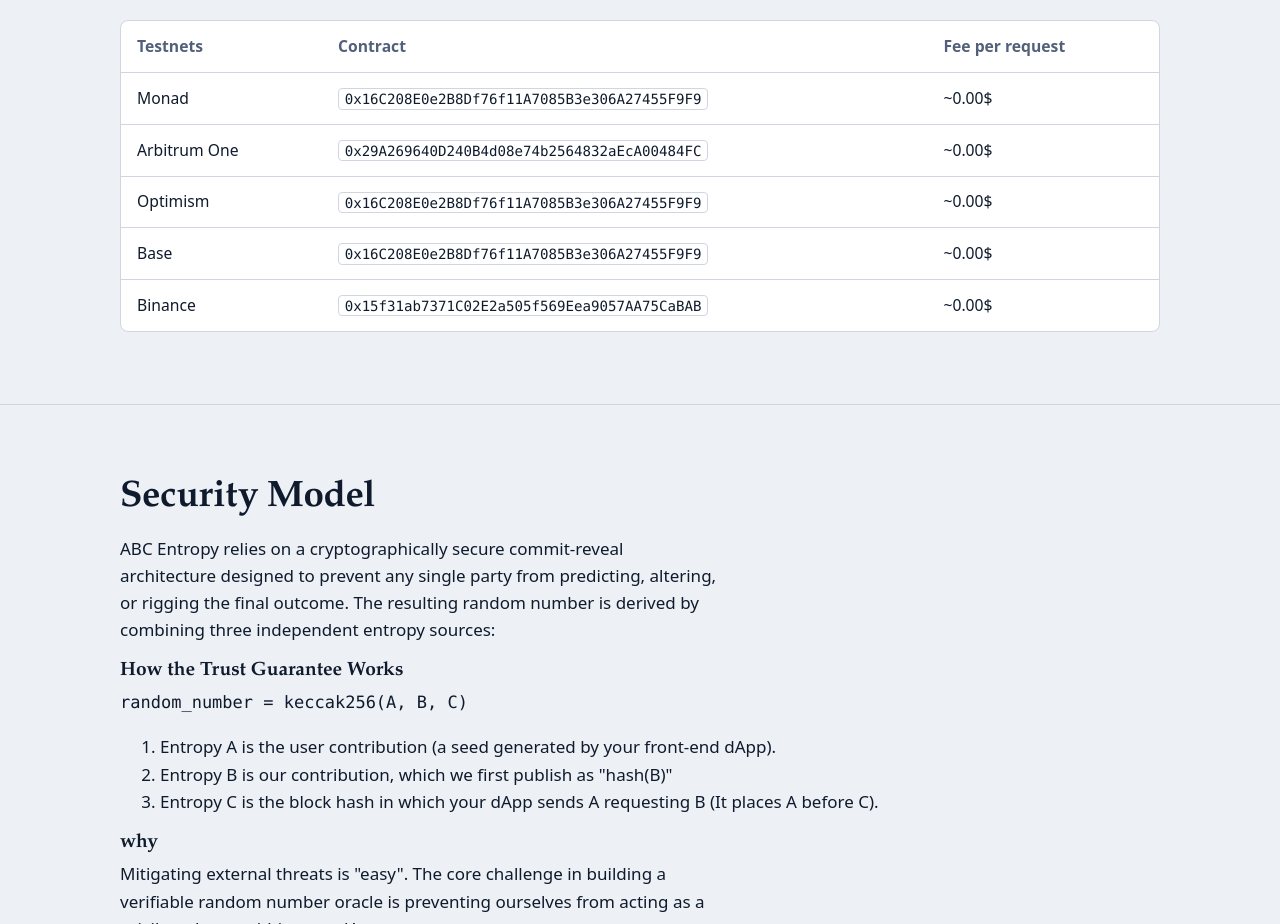
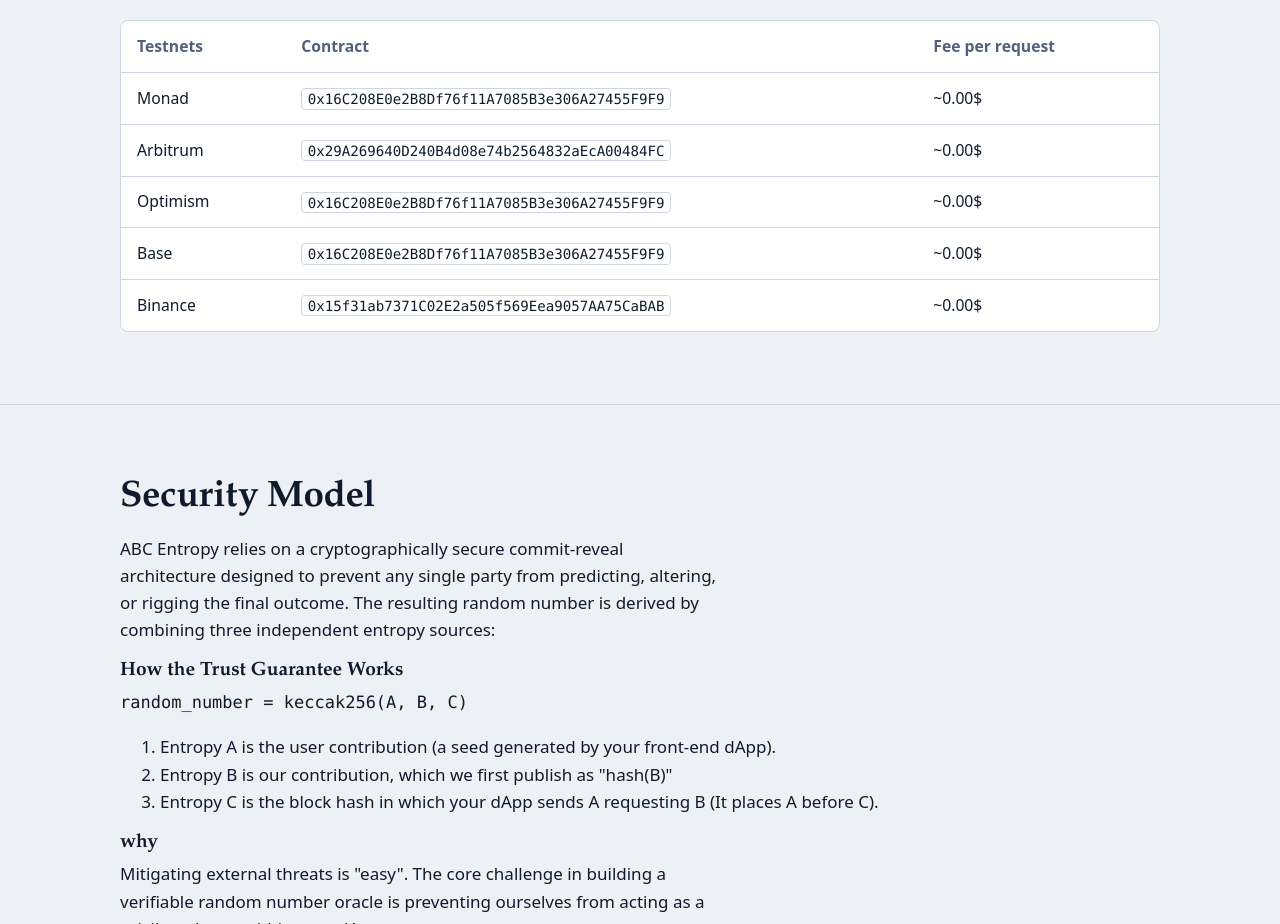
Before and after one commit to pulsartronic/entropy, a website: page docs/index.html in a window 1280 px wide. Shown: the part 4080-5004 px from the top of the page. Drawn offline with nearby package versions, Linux system fonts and the light colour scheme.

Commit message:
docs / package

```diff
--- a/docs/index.html
+++ b/docs/index.html
@@ -350,7 +350,7 @@ contract ABCEntropyExample is IEntropyConsumer {
           </thead>
           <tbody>
             <tr><td>Monad</td><td><code>0x16C208E0e2B8Df76f11A7085B3e306A27455F9F9</code></td><td>~0.00$</td></tr>
-            <tr><td>Arbitrum One</td><td><code>0x29A269640D240B4d08e74b2564832aEcA00484FC</code></td><td>~0.00$</td></tr>
+            <tr><td>Arbitrum</td><td><code>0x29A269640D240B4d08e74b2564832aEcA00484FC</code></td><td>~0.00$</td></tr>
             <tr><td>Optimism</td><td><code>0x16C208E0e2B8Df76f11A7085B3e306A27455F9F9</code></td><td>~0.00$</td></tr>
             <tr><td>Base</td><td><code>0x16C208E0e2B8Df76f11A7085B3e306A27455F9F9</code></td><td>~0.00$</td></tr>
             <tr><td>Binance</td><td><code>0x15f31ab7371C02E2a505f569Eea9057AA75CaBAB</code></td><td>~0.00$</td></tr>
```
Also changed, not shown: README.md.
